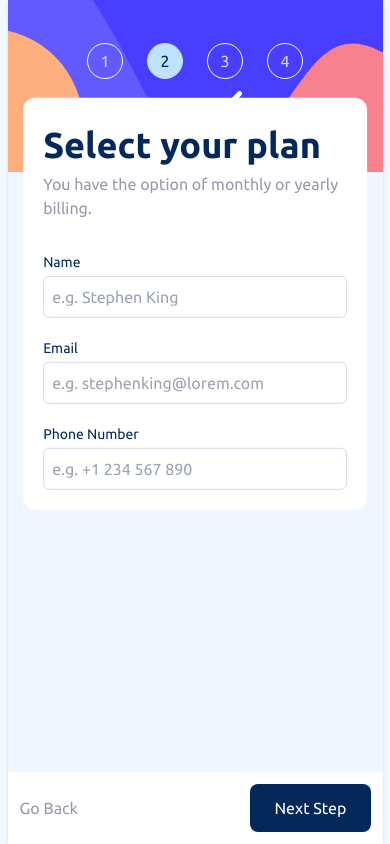
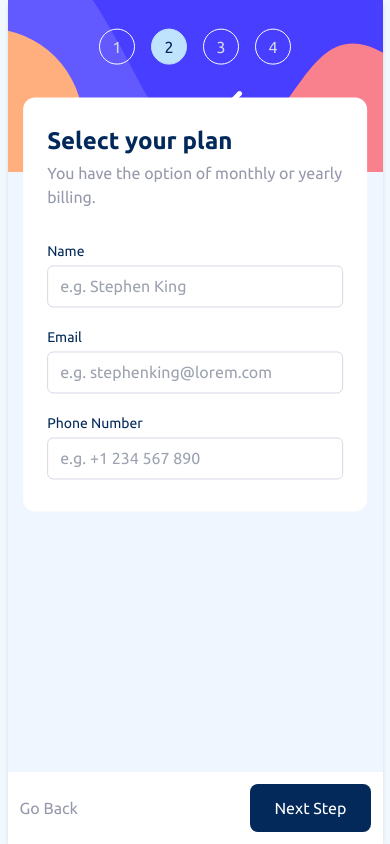
Before and after one commit to MooseCowBear/react-typescript-multi-part-form, a React (Vite) app: page / in a window 390 px wide. Built offline with nearby package versions, Linux system fonts and the light colour scheme.

Commit message:
adjust positioning

```diff
--- a/index.html
+++ b/index.html
@@ -7,7 +7,7 @@
     <title>Multi-step form</title>
   </head>
   <body
-    class="font-ubuntu text-blue-400 m-0 p-0 max-w-[1400] min-w-[320] mx-auto min-h-screen flex items-center justify-center bg-blue-100/20"
+    class="font-ubuntu text-blue-400 m-0 p-0 max-w-[1400px] min-w-[320px] mx-auto min-h-screen flex items-center justify-center bg-blue-100/20"
   >
     <div
       id="root"
--- a/src/components/FormHeader.tsx
+++ b/src/components/FormHeader.tsx
@@ -5,7 +5,7 @@ type FormHeaderProps = {
 
 export function FormHeader({ title, subtitle }: FormHeaderProps) {
   return <div>
-    <h1 className="text-4xl font-bold leading-normal">{title}</h1>
+    <h1 className="text-2xl md:text-4xl font-bold leading-none mb-2 ">{title}</h1>
     <p className="text-neutral-500">{subtitle}</p>
   </div>;
 }
--- a/src/components/TextInput.tsx
+++ b/src/components/TextInput.tsx
@@ -8,7 +8,7 @@ export function TextInput({ name, label, placeholder }: TextInputProps) {
   return (
     <div className="flex flex-col gap-1">
       <label htmlFor={name} className="text-sm">{label}</label>
-      <input className="border border-neutral-400 rounded-md p-2" type="text" id={name} placeholder={placeholder}/>
+      <input className="border border-neutral-400 rounded-md py-2 px-3" type="text" id={name} placeholder={placeholder}/>
     </div>
   );
 }
--- a/src/layout/Form.tsx
+++ b/src/layout/Form.tsx
@@ -32,7 +32,7 @@ const FORM_HEADERS = [
 
 export function Form({ step }: FormProps) {
   return (
-    <div className="absolute w-11/12 top-0 left-1/2 translate-x-[-50%] translate-y-[-18%] rounded-xl py-5 px-5 md:left-0 md:translate-x-[0%] md:translate-y-[0%] md:py-10 md:px-20 md:relative bg-neutral-100 md:flex md:flex-col md:justify-between md:h-full md:w-auto md-bg-transparent">
+    <div className="absolute w-11/12 top-0 left-1/2 translate-x-[-50%] translate-y-[-18%] rounded-xl py-8 px-6 md:left-0 md:translate-x-[0%] md:translate-y-[0%] md:py-10 md:px-20 md:relative bg-neutral-100 md:flex md:flex-col md:justify-between md:h-full md:w-auto md-bg-transparent">
       <div className="flex flex-col gap-8">
         <FormHeader
           title={FORM_HEADERS[step - 1].title}
--- a/src/layout/Sidebar.tsx
+++ b/src/layout/Sidebar.tsx
@@ -11,8 +11,12 @@ export function Sidebar({ currentStep, setStep }: SidebarProps) {
   return (
     <div className="relative">
       <img src={desktopImg} alt="background" className="hidden md:block" />
-      <img src={mobileImg} alt="background" className="block w-full md:hidden" />
-      <div className="absolute top-1/4 left-1/2 md:translate-y-[-40%] translate-x-[-50%] md:translate-x-[-60%] flex md:flex-col gap-6">
+      <img
+        src={mobileImg}
+        alt="background"
+        className="block w-full md:hidden"
+      />
+      <div className="absolute top-1/4 left-1/2 translate-y-[-40%] md:translate-y-[-40%] translate-x-[-50%] md:translate-x-[-60%] flex md:flex-col gap-4 md:gap-6">
         <SidebarButton
           currentStep={currentStep}
           num={1}
```
